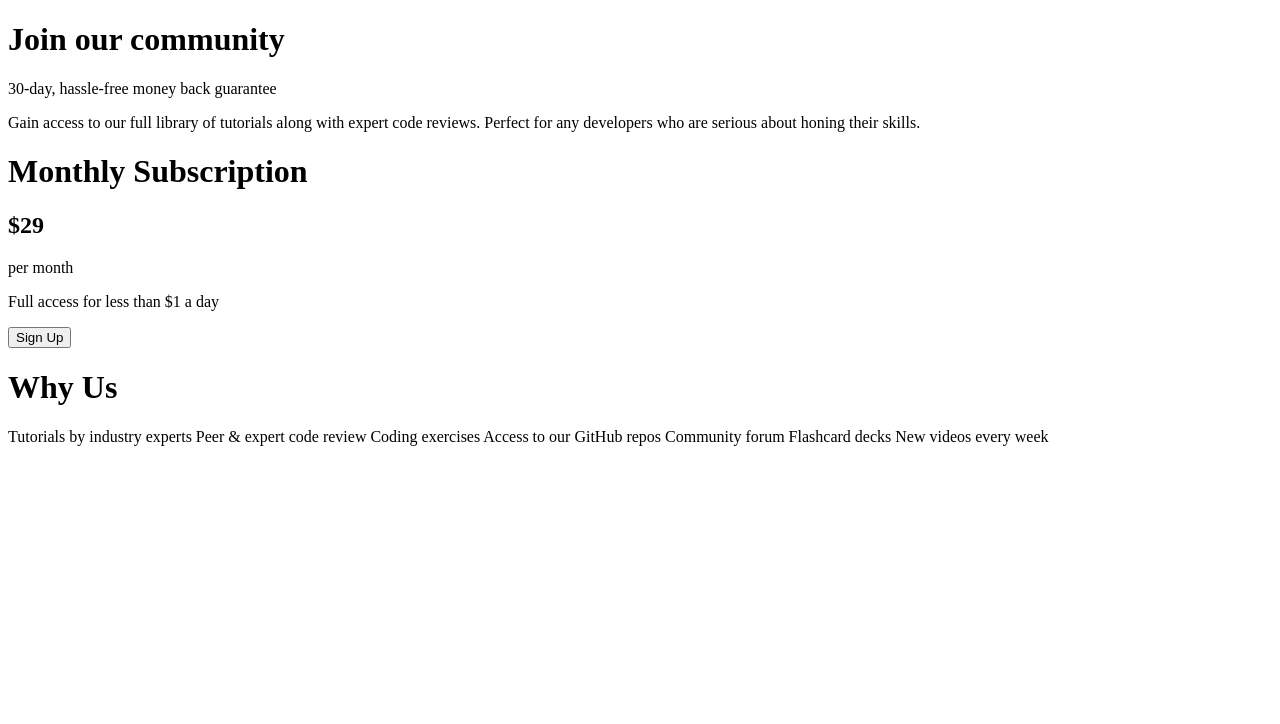
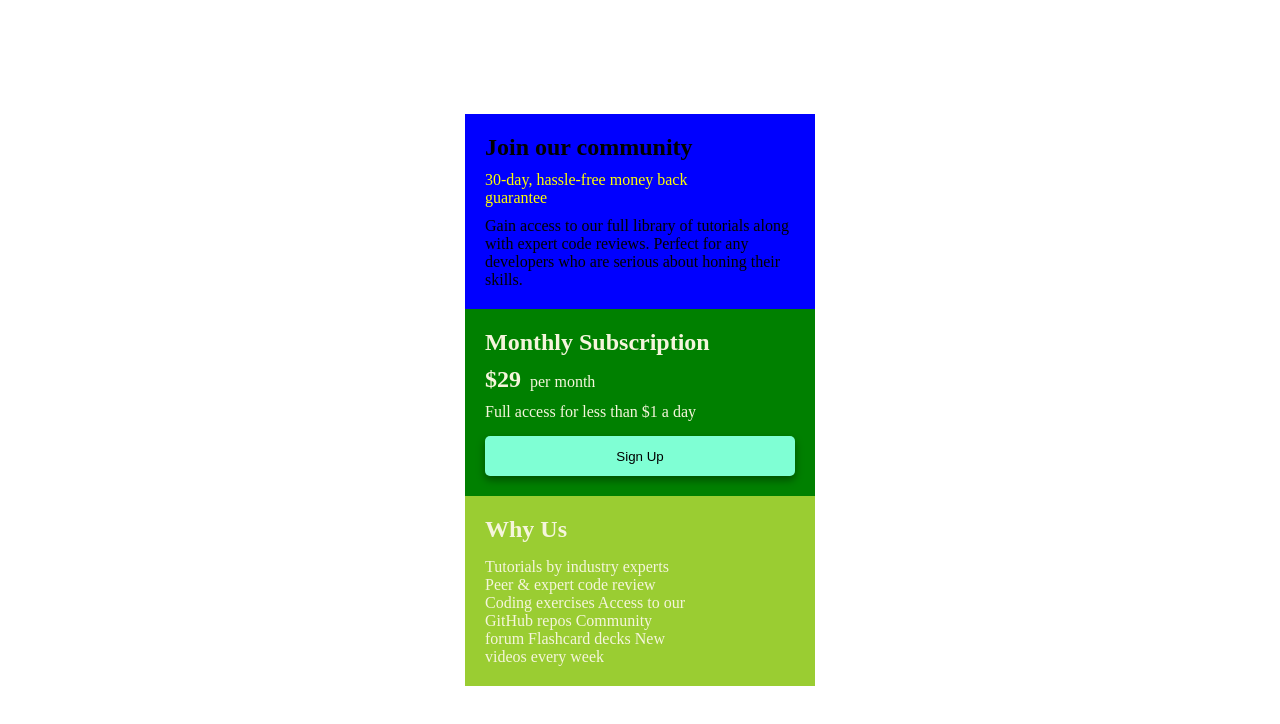
Before and after one commit to Rafael15gv/single-price-grid-component-master, a plain HTML site: page index.html in a window 1280 px wide. Drawn offline with Linux system fonts and the light colour scheme.

Commit message:
fix CSS layout movil

```diff
--- a/index.html
+++ b/index.html
@@ -1,41 +1,51 @@
 <!DOCTYPE html>
 <html lang="en">
   <head>
-  <meta charset="UTF-8">
-  <meta name="viewport" content="width=device-width, initial-scale=1.0"> <!-- displays site properly based on user's device -->
+    <meta charset="UTF-8" />
+    <meta name="viewport" content="width=device-width, initial-scale=1.0" />
+    <!-- displays site properly based on user's device -->
     <title>Frontend Mentor | Single Price Grid Component</title>
 
-  <link rel="icon" type="image/png" sizes="32x32" href="./images/favicon-32x32.png">
-  <link rel="stylesheet" href="style.css">
-
+    <link
+      rel="icon"
+      type="image/png"
+      sizes="32x32"
+      href="./images/favicon-32x32.png"
+    />
+    <link rel="stylesheet" href="style.css" />
   </head>
   <body>
-  <h1 class="h1">Join our community</h1>
+    <main class="container">
+      <section class="main">
+        <h1 class="main__titulo">Join our community</h1>
 
-  <p>30-day, hassle-free money back guarantee</p>
-<p>
-  Gain access to our full library of tutorials along with expert code reviews.
-  Perfect for any developers who are serious about honing their skills.
+        <p class="main__p main__p--yellow">30-day, hassle-free money back guarantee</p>
+        <p class="main__p">
+          Gain access to our full library of tutorials along with expert code
+          reviews. Perfect for any developers who are serious about honing their
+          skills.
         </p>
+      </section>
 
-<h1>Monthly Subscription</h1>
+      <section class="subscription">
+        <h1 class="subscription__titulo">Monthly Subscription</h1>
 
-  <h2>$29</h2> <p>per month</p>
+        <h2 class="subscription__value">$29</h2>
+        <p class="subscription__p--slin">per month</p>
 
+        <p class="subscription__p">Full access for less than $1 a day</p>
 
-  <p>Full access for less than $1 a day</p>
+        <button class="subscription__singUp" type="button">Sign Up</button>
+      </section>
 
-  <button type="button">Sign Up</button>
-
-  <h1>Why Us</h1>
-<p>
-  Tutorials by industry experts
-  Peer &amp; expert code review
-  Coding exercises
-  Access to our GitHub repos
-  Community forum
-  Flashcard decks
+      <section class="why">
+        <h1 class="why__titilo">Why Us</h1>
+        <p class="why__p">
+          Tutorials by industry experts Peer &amp; expert code review Coding
+          exercises Access to our GitHub repos Community forum Flashcard decks
           New videos every week
         </p>
+      </section>
+    </main>
   </body>
 </html>
--- /dev/null
+++ b/style.css
@@ -0,0 +1,75 @@
+* {
+  margin: 0px;
+  padding: 0px;
+  box-sizing: border-box;
+}
+
+body {
+  display: flex;
+  justify-content: center;
+  align-items: center;
+  height: 100vh;
+}
+
+.container {
+  background-color: red;
+  width: 350px;
+}
+
+.main {
+  background-color: blue;
+  padding: 20px;
+  /* height: 250px; */
+}
+.main__titulo {
+  margin-bottom: 10px;
+}
+.main__p--yellow {
+  color: yellow;
+  padding-right: 50px;
+  margin: 10px 0px;
+}
+.main__p {
+}
+
+.subscription {
+  background-color: green;
+  flex-direction: column;
+  padding: 20px;
+  color: beige;
+}
+.subscription__titulo {
+  margin-bottom: 10px;
+}
+.subscription__value {
+  display: inline-block;
+  margin-right: 5px;
+  margin-bottom: 10px;
+}
+.subscription__p--slin {
+  display: inline-block;
+}
+.subscription__p {
+  margin-bottom: 15px;
+}
+.subscription__singUp {
+  background-color: aquamarine;
+  border: none;
+  width: 100%;
+  height: 40px;
+  border-radius: 5px;
+  box-shadow: 0px 4px 8px rgba(0, 0, 0, 0.4);
+}
+
+.why {
+  background-color: yellowgreen;
+  padding: 20px;
+  color: beige;
+  /* height: 250px; */
+}
+.why__titilo {
+  margin-bottom: 15px;
+}
+.why__p {
+  padding-right: 100px;
+}
```
Lines whose indentation alone changed are shown as unchanged.
